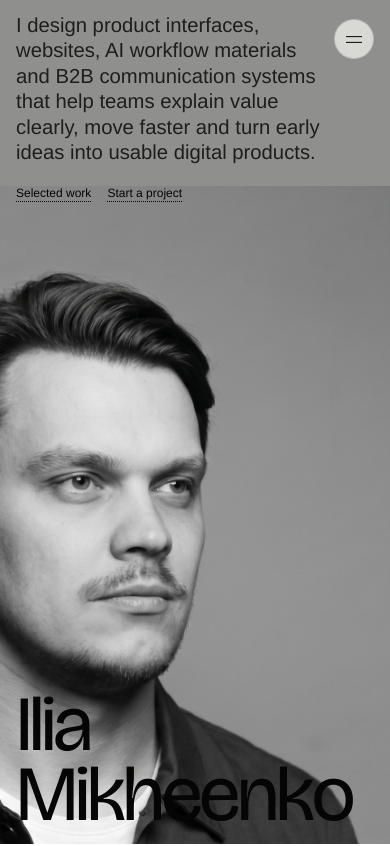
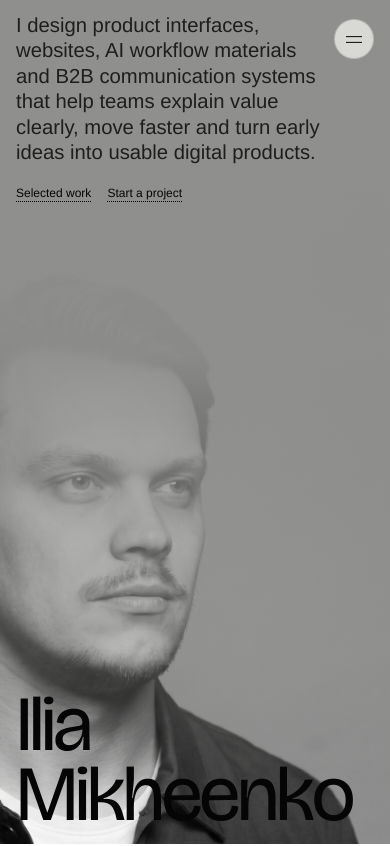
Before and after one commit to miheenko-i/portfolio, a React (Vite) app: page / in a window 390 px wide. Shown: the top 846 px of the page. Built offline with nearby package versions, Linux system fonts and the light colour scheme; a web font is replaced by a local one.

Commit message:
Blend mobile hero background

```diff
--- a/src/style.css
+++ b/src/style.css
@@ -1124,6 +1124,17 @@ h1 {
       #8f8f8d;
   }
 
+  .hero::before {
+    display: block;
+    z-index: 1;
+    background: linear-gradient(
+      180deg,
+      #8f8f8d 0%,
+      rgba(143, 143, 141, 0.96) 42%,
+      rgba(143, 143, 141, 0) 100%
+    );
+  }
+
   .heroInner {
     min-height: 100svh;
     grid-template-rows: auto 1fr auto;
```
